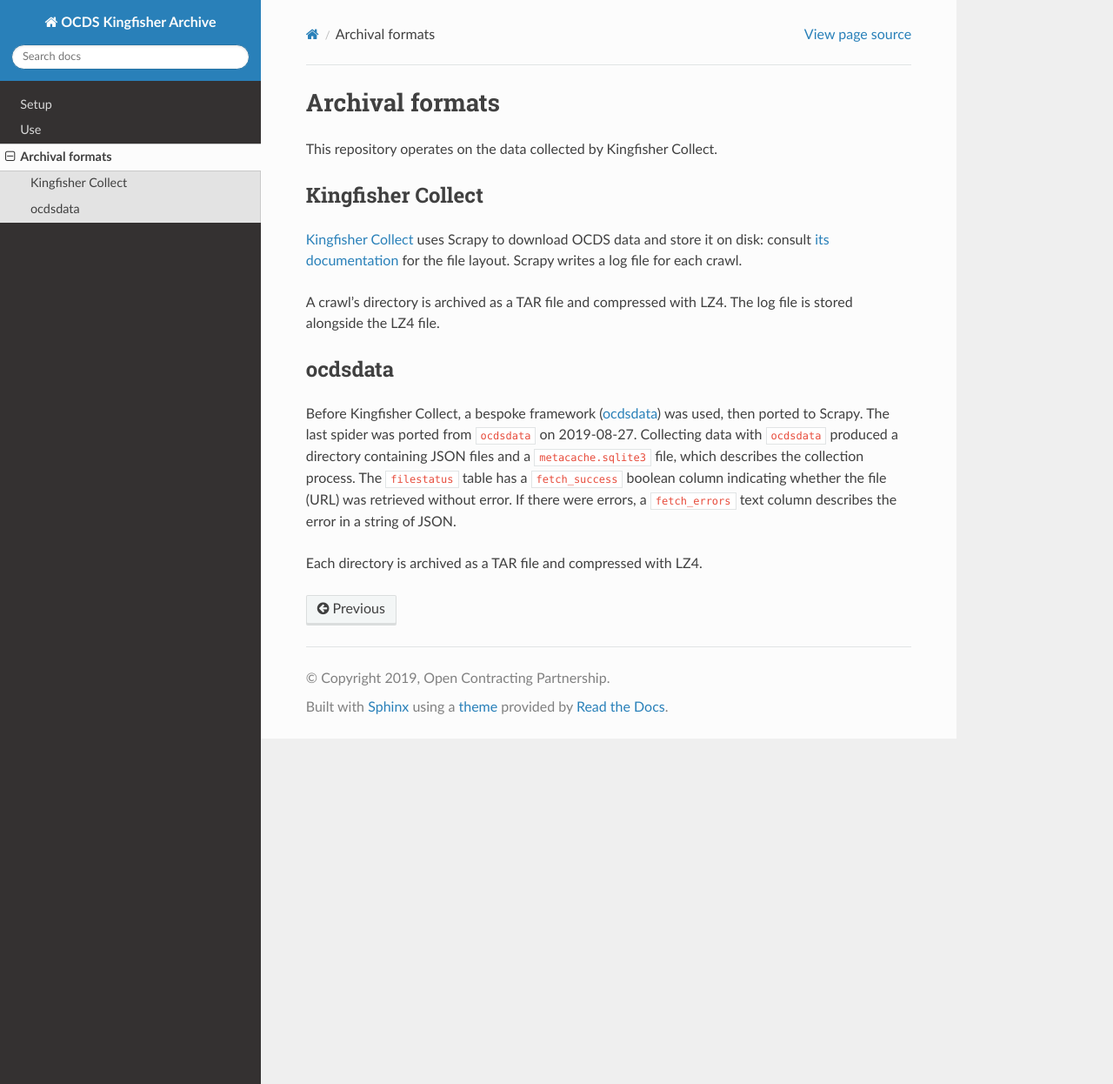
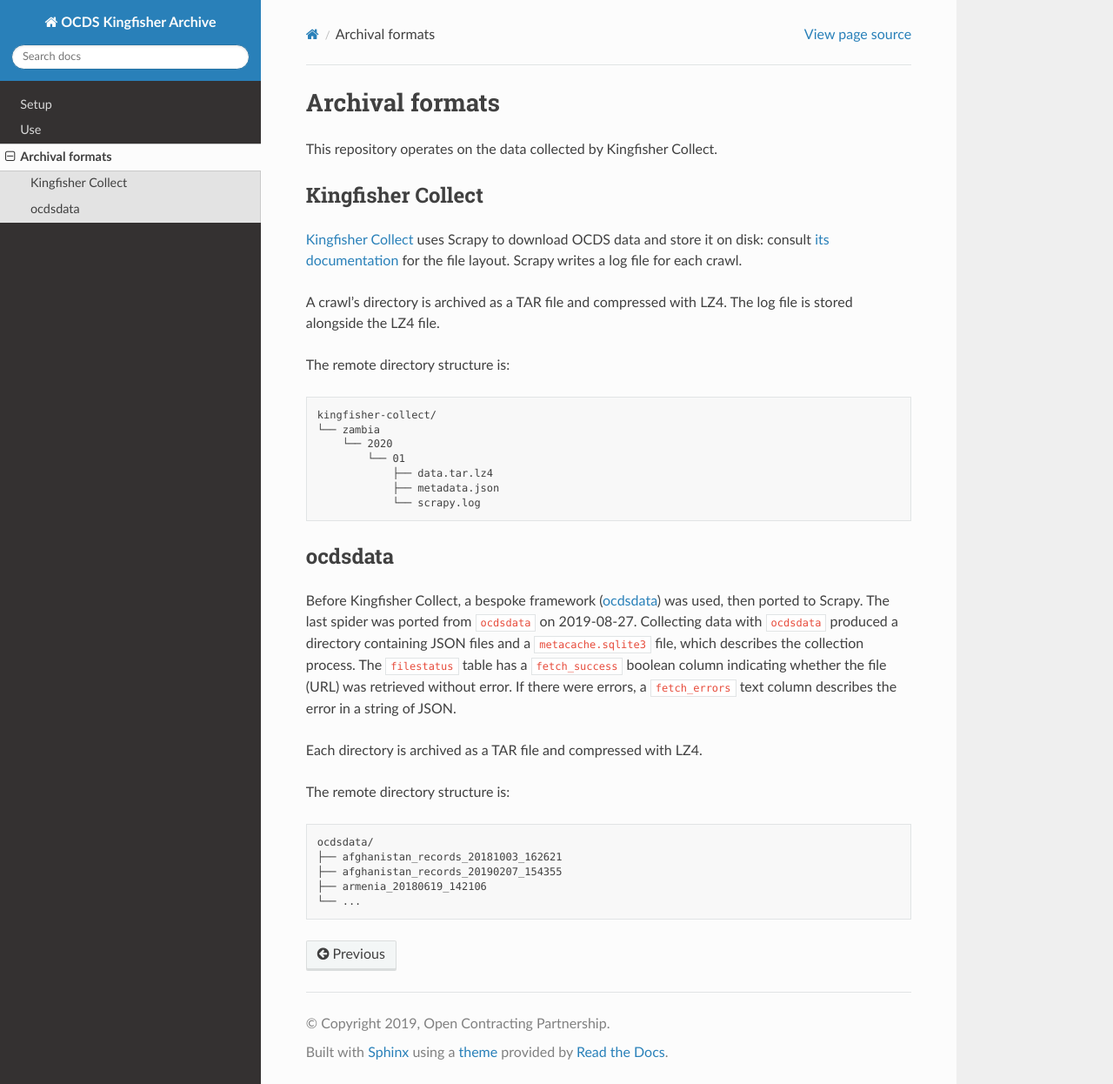
Before and after one commit to open-contracting-archive/kingfisher-archive, a Sphinx documentation site: the page built from docs/formats.rst, in a window 1280 px wide and 1246 px high. Shown: the whole window at 87% size. Built offline with Sphinx 7.4.7 and the Read the Docs theme 2.0.0, drawn with Linux system fonts in a browser that asks for light colours.

Commit message:
Add directory structure to formats.rst

```diff
--- a/docs/formats.rst
+++ b/docs/formats.rst
@@ -10,9 +10,31 @@ Kingfisher Collect
 
 A crawl's directory is archived as a TAR file and compressed with LZ4. The log file is stored alongside the LZ4 file.
 
+The remote directory structure is:
+
+.. code-block:: none
+
+   kingfisher-collect/
+   └── zambia
+       └── 2020
+           └── 01
+               ├── data.tar.lz4
+               ├── metadata.json
+               └── scrapy.log
+
 ocdsdata
 --------
 
 Before Kingfisher Collect, a bespoke framework (`ocdsdata <https://github.com/open-contracting/kingfisher-collect/tree/5435f5dcaa99d4c7c2c16e5dcef234ef823e1a37/ocdskingfisher>`__) was used, then ported to Scrapy. The last spider was ported from ``ocdsdata`` on 2019-08-27. Collecting data with ``ocdsdata`` produced a directory containing JSON files and a ``metacache.sqlite3`` file, which describes the collection process. The ``filestatus`` table has a ``fetch_success`` boolean column indicating whether the file (URL) was retrieved without error. If there were errors, a ``fetch_errors`` text column describes the error in a string of JSON.
 
 Each directory is archived as a TAR file and compressed with LZ4.
+
+The remote directory structure is:
+
+.. code-block:: none
+
+   ocdsdata/
+   ├── afghanistan_records_20181003_162621
+   ├── afghanistan_records_20190207_154355
+   ├── armenia_20180619_142106
+   └── ...
```
